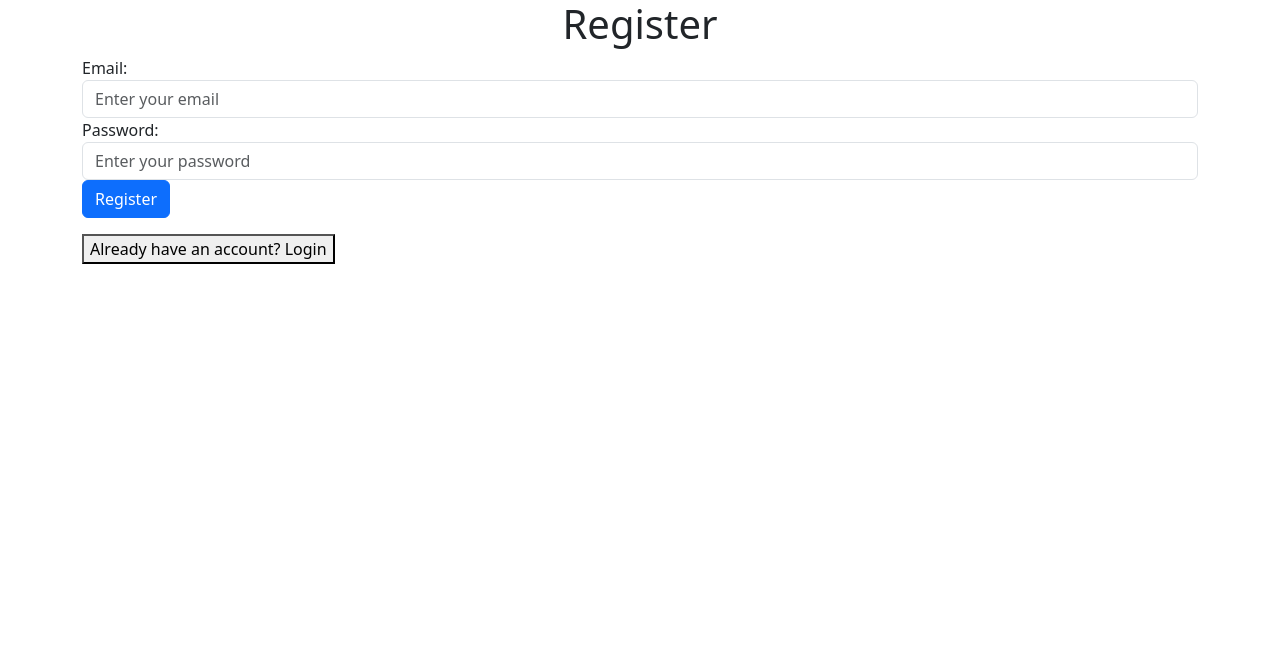
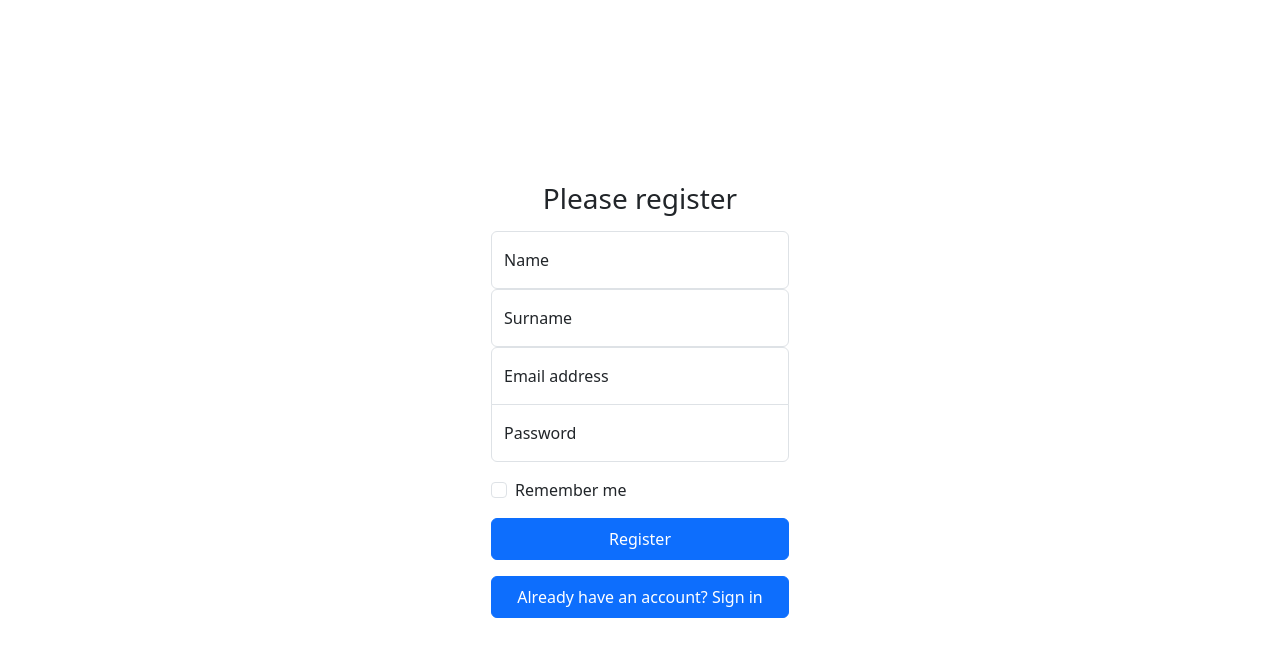
Before and after one commit to luisortizrivera/TinderCopy, a React (Create React App) app in the folder client/: page / in a window 1280 px wide. Both pictures are taken after a click on the button "Don't have an account? Register". Shown: the top 656 px of the page. Built offline with nearby package versions, Linux system fonts and the light colour scheme.

Commit message:
Styled the login register page

```diff
--- a/client/package.json
+++ b/client/package.json
@@ -9,6 +9,7 @@
     "bootstrap": "^5.3.2",
     "dotenv": "^16.4.4",
     "react": "^18.2.0",
+    "react-bootstrap": "^2.10.1",
     "react-dom": "^18.2.0",
     "react-router-dom": "^6.22.0",
     "react-scripts": "5.0.1",
--- a/client/src/App.js
+++ b/client/src/App.js
@@ -3,7 +3,6 @@
 import React from "react";
 import { BrowserRouter as Router, Routes, Route } from "react-router-dom";
 import LoginRegisterPage from "./components/LoginRegisterPage";
-import "bootstrap/dist/css/bootstrap.min.css";
 
 function App() {
   return (
--- /dev/null
+++ b/client/src/Styles/LoginPage.css
@@ -0,0 +1,25 @@
+html,
+body {
+  height: 100%;
+}
+
+.form-signin {
+  max-width: 330px;
+  padding: 1rem;
+}
+
+.form-signin .form-floating:focus-within {
+  z-index: 2;
+}
+
+.form-signin input[type="email"] {
+  margin-bottom: -1px;
+  border-bottom-right-radius: 0;
+  border-bottom-left-radius: 0;
+}
+
+.form-signin input[type="password"] {
+  margin-bottom: 10px;
+  border-top-left-radius: 0;
+  border-top-right-radius: 0;
+}
--- a/client/src/components/LoginRegisterPage.js
+++ b/client/src/components/LoginRegisterPage.js
@@ -1,18 +1,19 @@
 import React, { useState } from "react";
+import Button from "react-bootstrap/Button";
+import "../Styles/LoginPage.css";
+import "bootstrap/dist/css/bootstrap.min.css";
 
 const LoginRegisterPage = () => {
+  const [name, setName] = useState("");
+  const [surname, setSurname] = useState(""); // Added surname state
   const [email, setEmail] = useState("");
   const [password, setPassword] = useState("");
   const [isRegistering, setIsRegistering] = useState(false);
 
-  const handleEmailChange = (e) => {
-    setEmail(e.target.value);
-  };
-
-  const handlePasswordChange = (e) => {
-    setPassword(e.target.value);
-  };
-
+  const handleEmailChange = (e) => setEmail(e.target.value);
+  const handlePasswordChange = (e) => setPassword(e.target.value);
+  const handleNameChange = (e) => setName(e.target.value);
+  const handleSurnameChange = (e) => setSurname(e.target.value); // Added handleSurnameChange function
   const handleSubmit = (e) => {
     e.preventDefault();
     console.log("Email:", email);
@@ -20,42 +21,85 @@ const LoginRegisterPage = () => {
   };
 
   return (
-    <div className="container">
-      <h1 className="text-center">{isRegistering ? "Register" : "Login"}</h1>
+    <section className="vh-100 d-flex align-items-center justify-content-center">
+      <div className="form-signin w-100 m-auto">
         <form onSubmit={handleSubmit}>
-        <div className="form-group">
-          <label>Email:</label>
+          <h2 className="h3 mb-3 fw-normal text-center">
+            Please {isRegistering ? "register" : "sign in"}
+          </h2>
+          {isRegistering && (
+            <>
+              <div className="form-floating">
+                <input
+                  type="text"
+                  className="form-control"
+                  id="nameInput"
+                  value={name}
+                  onChange={handleNameChange}
+                  placeholder="Nick"
+                />
+                <label htmlFor="NameInput">Name</label>
+              </div>
+              <div className="form-floating">
+                <input
+                  type="text"
+                  className="form-control"
+                  id="surnameInput"
+                  value={surname}
+                  onChange={handleSurnameChange}
+                  placeholder="Surname"
+                />
+                <label htmlFor="surnameInput">Surname</label>
+              </div>
+            </>
+          )}
+          <div className="form-floating">
             <input
               type="email"
               className="form-control"
+              id="emailInput"
               value={email}
               onChange={handleEmailChange}
-            placeholder="Enter your email"
+              placeholder="name@example.com"
             />
+            <label htmlFor="emailInput">Email address</label>
           </div>
-        <div className="form-group">
-          <label>Password:</label>
+          <div className="form-floating">
             <input
               type="password"
               className="form-control"
+              id="floatingPassword"
               value={password}
               onChange={handlePasswordChange}
-            placeholder="Enter your password"
+              placeholder="Password"
             />
+            <label htmlFor="floatingPassword">Password</label>
           </div>
-        <button type="submit" className="btn btn-primary">
-          {isRegistering ? "Register" : "Login"}
-        </button>
-      </form>
-      <button
-        className="text-center mt-3"
+          <div className="form-check text-start my-3">
+            <input
+              className="form-check-input"
+              type="checkbox"
+              value="remember-me"
+              id="flexCheckDefault"
+            />
+            <label className="form-check-label" htmlFor="flexCheckDefault">
+              Remember me
+            </label>
+          </div>
+          <Button className="btn btn-primary w-100 py-2" type="submit">
+            {isRegistering ? "Register" : "Sign in"}
+          </Button>
+          <Button
+            className="btn btn-primary w-100 py-2 mt-3"
             onClick={() => setIsRegistering(!isRegistering)}
           >
             {isRegistering
-          ? "Already have an account? Login"
+              ? "Already have an account? Sign in"
               : "Don't have an account? Register"}
-      </button>
+          </Button>
+        </form>
       </div>
+    </section>
   );
 };
 
```
Also changed, not shown: 1 other file (tests, documents, lock files or other folders). Lines whose indentation alone changed are shown as unchanged.
